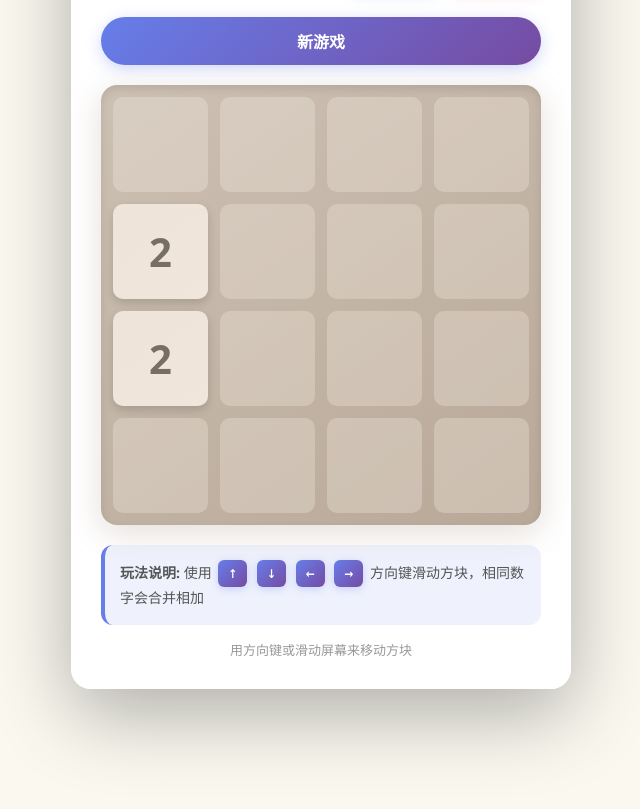
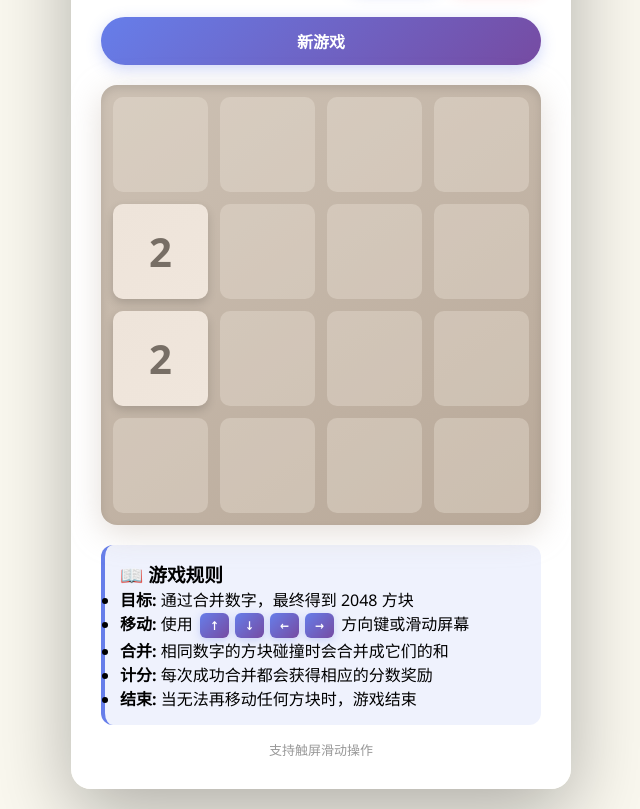
Before and after one commit to cchharrmmmmyyy/gagaga, a plain HTML site: page 2048 Game/index.html in a window 1280 px wide. Shown: the part 143-952 px from the top of the page, without its empty margins (319-959 px from the left). Before the commit the page ends 852 px from the top, so only its background shows below. Drawn offline with Linux system fonts and the light colour scheme.

Commit message:
docs(2048游戏): 重构游戏说明区域为结构化规则列表
将原有的单行玩法说明替换为分点的清晰游戏规则，同时更新页脚提示文本，优化玩家对游戏玩法的理解

```diff
--- a/2048 Game/index.html
+++ b/2048 Game/index.html
@@ -50,11 +50,20 @@
         </div>
 
         <div class="instructions">
-            <p><strong>玩法说明:</strong> 使用 <span class="key">↑</span> <span class="key">↓</span> <span class="key">←</span> <span class="key">→</span> 方向键滑动方块，相同数字会合并相加</p>
+            <div class="rules-section">
+                <h3 class="rules-title">📖 游戏规则</h3>
+                <ul class="rules-list">
+                    <li><strong>目标:</strong> 通过合并数字，最终得到 <span class="highlight">2048</span> 方块</li>
+                    <li><strong>移动:</strong> 使用 <span class="key">↑</span><span class="key">↓</span><span class="key">←</span><span class="key">→</span> 方向键或滑动屏幕</li>
+                    <li><strong>合并:</strong> 相同数字的方块碰撞时会合并成它们的和</li>
+                    <li><strong>计分:</strong> 每次成功合并都会获得相应的分数奖励</li>
+                    <li><strong>结束:</strong> 当无法再移动任何方块时，游戏结束</li>
+                </ul>
+            </div>
         </div>
 
         <footer class="game-footer">
-            <p>用方向键或滑动屏幕来移动方块</p>
+            <p>支持触屏滑动操作</p>
         </footer>
     </div>
     <script src="2048.js"></script>
```
